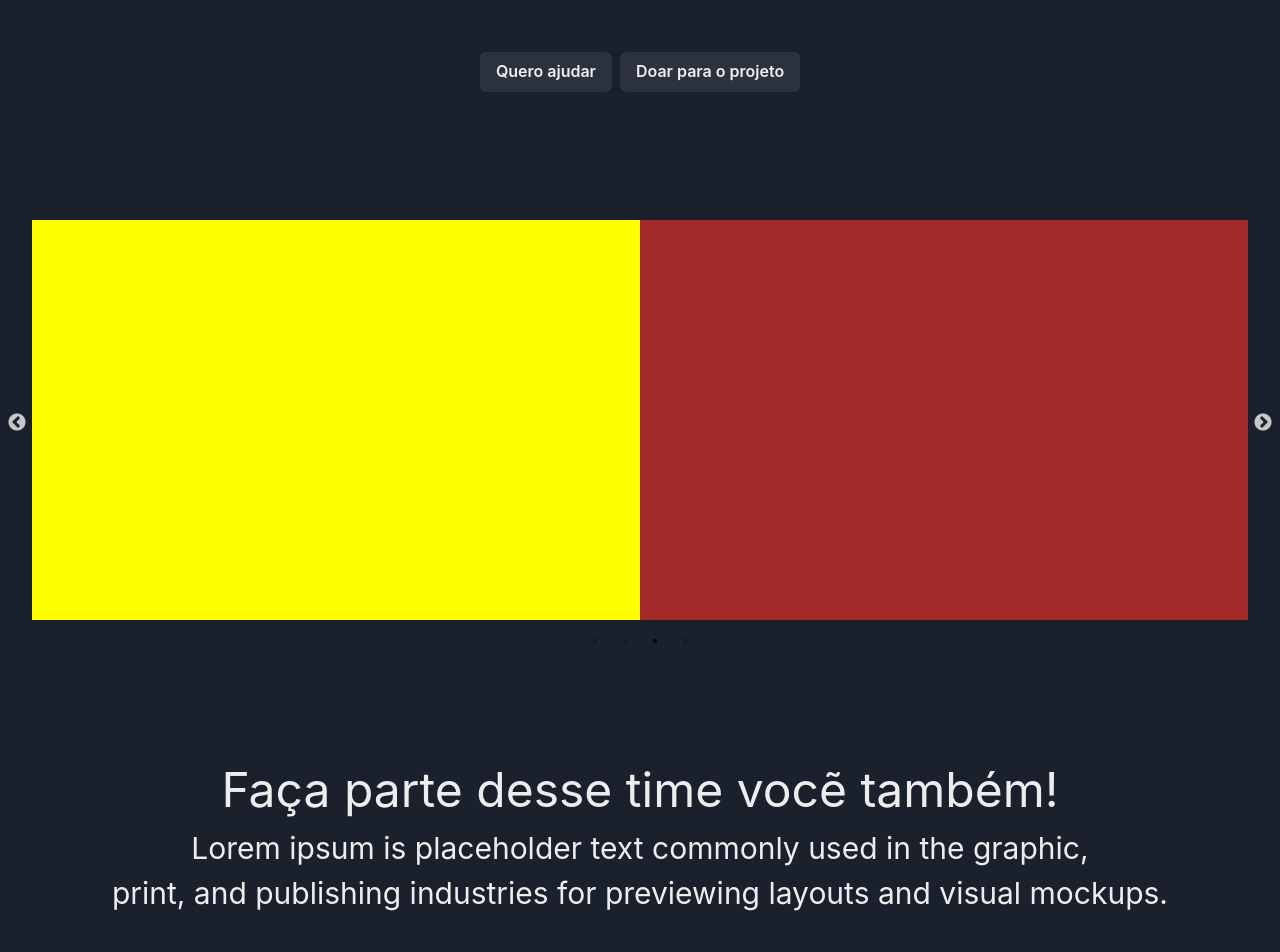
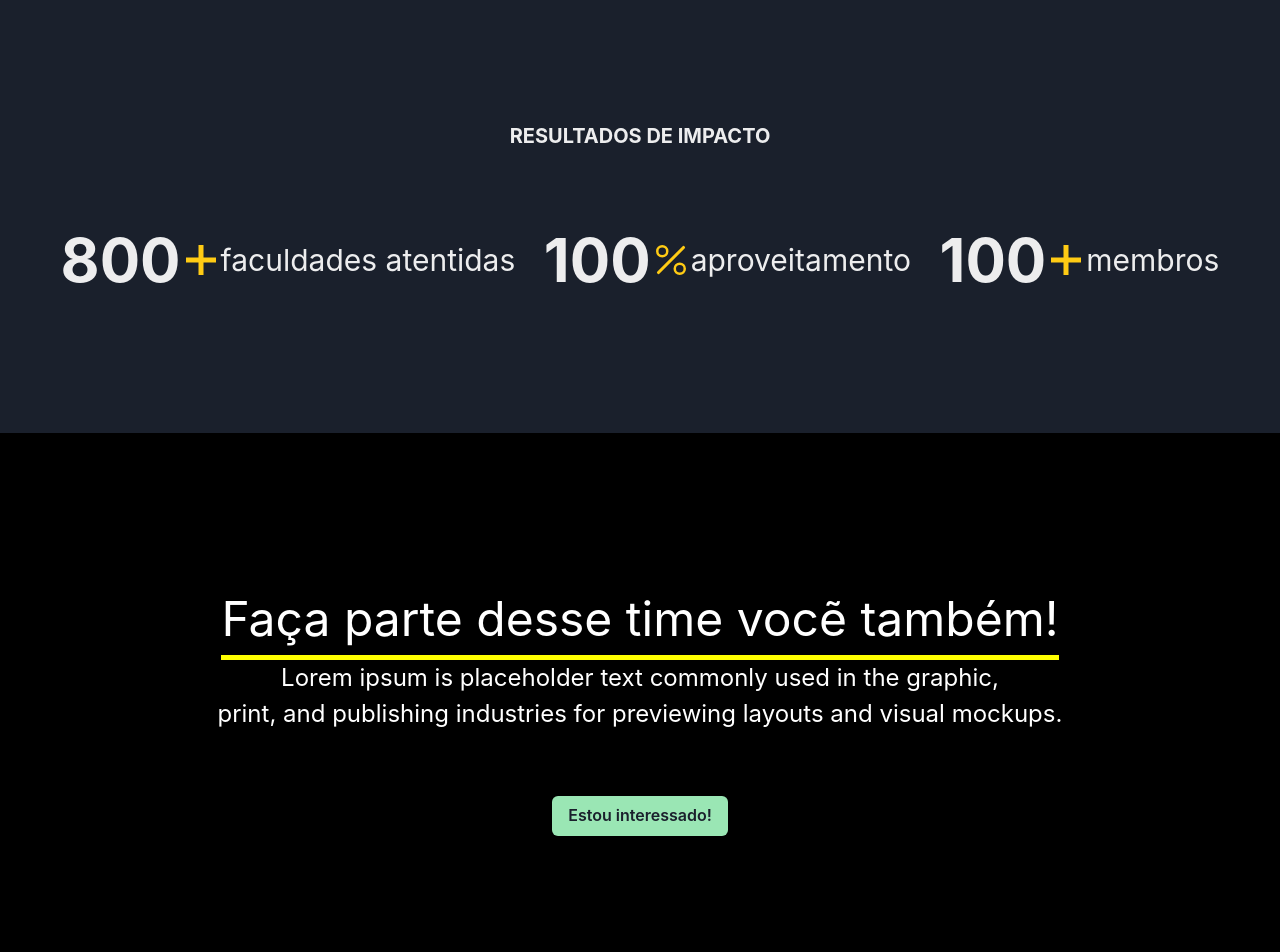
Before and after one commit to iCarlosAugusto/semente_da_liberdade_site, a Next.js app: page / in a window 1280 px wide. Shown: the part 1320-2272 px from the top of the page. Built offline with nearby package versions, Linux system fonts and the light colour scheme.

Commit message:
Muitas coisas

```diff
--- a/src/components/Button/index.tsx
+++ b/src/components/Button/index.tsx
@@ -14,7 +14,7 @@ interface ButtonComponentProps {
 
 function ButtonComponent({ value, ...props }: ButtonComponentProps) {
     return (
-        <ButtonChakra {...props}>
+        <ButtonChakra {...props} colorScheme='green'>
             {value}
         </ButtonChakra>
     );
--- a/src/components/Text/index.tsx
+++ b/src/components/Text/index.tsx
@@ -2,15 +2,17 @@ import { Text as TextChakra } from '@chakra-ui/react'
 
 interface TextComponentProps {
     text: string,
-    bold?: boolean,
+    fontWeight?: 'bold',
     color?: string,
-    fontSize?: '5xl' | '3xl' | 'xl',
+    fontSize?: '6xl'| '5xl' | '3xl' | 'xl' | number,
     margin?: number,
     marginTop?: number,
     marginBottom?: number,
     marginLeft?: number,
     marginRight?: number,
     padding?: number,
+    borderBottomWidth?: number,
+    borderBottomColor?: string,
 };
 
 function TextComponent({ text, ...props }: TextComponentProps) {
--- a/src/pages/index.tsx
+++ b/src/pages/index.tsx
@@ -1,17 +1,17 @@
-import { Box, Button, Flex, Text, ButtonGroup, useColorMode, Switch, Stack, theme } from '@chakra-ui/react'
+import { Box, Flex, Text, ButtonGroup, useColorMode, Switch, Stack, Icon } from '@chakra-ui/react'
 import { Image } from '@chakra-ui/react'
 import Link from 'next/link'
 import { ButtonComponent } from '../components/Button'
 import { TextComponent } from '../components/Text'
-import { Swiper, SwiperSlide } from 'swiper/react';
 import 'swiper/css';
 import 'swiper/css/navigation';
 import 'swiper/css/pagination';
 import 'swiper/css/scrollbar';
-import { Navigation, Pagination, Scrollbar, A11y } from 'swiper';
 import Slider from "react-slick";
 import "slick-carousel/slick/slick.css";
 import "slick-carousel/slick/slick-theme.css";
+import { BsPercent } from 'react-icons/bs';
+import { GoPlus } from 'react-icons/go'
 
 export default function Home() {
 
@@ -35,7 +35,6 @@ export default function Home() {
   return (
     <Box>
 
-
       <Stack direction='row'>
         <Switch colorScheme='teal' size='lg' onChange={toggleColorMode} />
       </Stack>
@@ -50,17 +49,10 @@ export default function Home() {
           <ButtonComponent value='Saiba mais' marginTop={16} />
         </Box>
 
-
-
-
-
         <Flex w={'100%'} marginTop={36} justifyContent='space-between' alignItems={'center'}>
-
           <Box >
             <TextComponent color='primary' text='Quem somos?' />
-
             <TextComponent text='Lorem ipsum dolor sit amet, consectetur adipiscing elit' fontSize='3xl' />
-
             <TextComponent text='Lorem ipsum dolor sit amet, consectetur adipiscing elit' fontSize='3xl' />
             <TextComponent
               marginTop={6}
@@ -69,7 +61,6 @@ export default function Home() {
               Duis aute irure dolor in reprehenderit in voluptate velit esse cillum dolore eu fugiat nulla pariatur. <br />
               Excepteur sint occaecat cupidatat non proident, sunt in culpa qui officia deserunt mollit anim id est laborum.'
             />
-
           </Box>
 
           <Image
@@ -80,17 +71,62 @@ export default function Home() {
           />
         </Flex>
 
-        <Flex marginTop={32} marginBottom={32} alignItems='center' alignContent={'center'} justifyItems={'center'} justifyContent='center' flexDirection={'column'}>
-          <TextComponent text="Oque fazemos?" fontSize='5xl' />
+        <Flex marginTop={32} marginBottom={32} alignItems='center' justifyItems={'center'} flexDirection={'column'}>
+          <TextComponent text="Oque fazemos?" fontSize='5xl' borderBottomColor='green' borderBottomWidth={5} />
           <TextComponent text="Lorem ipsum is placeholder text commonly used in the graphic,<br /> print, and publishing industries for previewing layouts and visual mockups." fontSize='3xl' />
 
-          <ButtonGroup alignContent={'center'} alignSelf={'center'} marginTop={16}>
-            <ButtonComponent value='Quero ajudar' onClick={() => handleOpenSubscriptionForm()} />
-
-            <ButtonComponent value='Doar para o projeto' onClick={() => console.log("DOANDO!")} />
-          </ButtonGroup>
         </Flex>
 
+        <Flex marginTop={32} justifyContent='center' flexDirection={'column'} alignItems='center'>
+          <TextComponent text='RESULTADOS DE IMPACTO' fontWeight='bold' fontSize='xl' />
+
+          <Flex w={'100%'} flexDir='row' paddingTop={16} justifyContent='space-evenly'>
+            <Flex flexDir={'row'} alignItems='center'>
+              <TextComponent text='800' fontWeight='bold' fontSize='6xl' />
+              <Icon as={GoPlus} w={10} h={10} color='#FFCB14' />
+              <TextComponent text=' faculdades atentidas' fontSize='3xl' />
+            </Flex>
+
+            <Flex flexDir={'row'} alignItems='center'>
+              <TextComponent text='100' fontWeight='bold' fontSize='6xl' />
+              <Icon as={BsPercent} w={10} h={10} color='#FFCB14' />
+              <TextComponent text='aproveitamento' fontSize='3xl' />
+            </Flex>
+
+            <Flex flexDir={'row'} alignItems='center'>
+              <TextComponent text='100' fontWeight='bold' fontSize='6xl' />
+              <Icon as={GoPlus} w={10} h={10} color='#FFCB14' />
+              <TextComponent text='membros' fontSize='3xl' />
+            </Flex>
+
+          </Flex>
+        </Flex>
+
+        <Flex
+          padding={150}
+          marginTop={32}
+          marginBottom={32}
+          alignItems='center'
+          alignContent={'center'}
+          justifyItems={'center'}
+          justifyContent='center'
+          flexDirection={'column'}
+          bg='black'
+          marginLeft={-8}
+          marginRight={-8}
+        >
+          <Text fontSize='5xl' align={'center'} borderBottomWidth={5} borderBottomColor={"yellow"} color='white'>
+            Faça parte desse time vocẽ também!
+          </Text>
+          <Text align={'center'} fontSize='2xl' color={'white'}>
+            Lorem ipsum is placeholder text commonly used in the graphic,<br /> print, and publishing industries for previewing layouts and visual mockups.
+          </Text>
+
+          <ButtonComponent value='Estou interessado!' onClick={() => console.log('Estou interessado!')} marginTop={16} />
+        </Flex>
+
+
+        <Box paddingBottom={32}>
           <Slider {...settings} arrows={true}>
             <Box width={400} height={400} backgroundColor='blue'>
 
@@ -108,17 +144,10 @@ export default function Home() {
 
             </Box>
           </Slider>
+        </Box>
 
-        <Flex marginTop={32} marginBottom={32} alignItems='center' alignContent={'center'} justifyItems={'center'} justifyContent='center' flexDirection={'column'}>
-          <Text fontSize='5xl' align={'center'}>
-            Faça parte desse time vocẽ também!
-          </Text>
-          <Text align={'center'} fontSize='3xl'>
-            Lorem ipsum is placeholder text commonly used in the graphic,<br /> print, and publishing industries for previewing layouts and visual mockups.
-          </Text>
 
-          <ButtonComponent value='Estou interessado!' onClick={() => console.log('Estou interessado!')} marginTop={16} />
-        </Flex>
+
       </Box>
 
       <Box w={'100%'} bg='black' padding={20} alignItems='start'>
```
Lines whose indentation alone changed are shown as unchanged.
